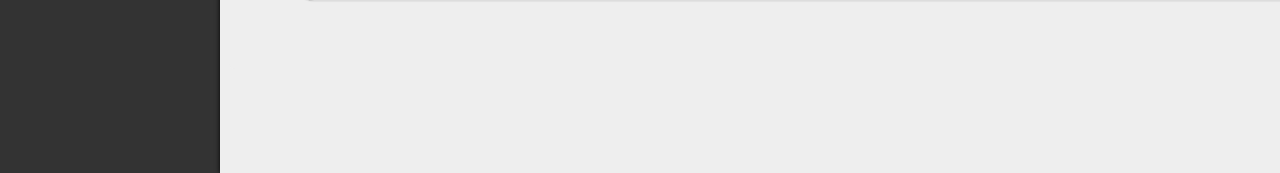
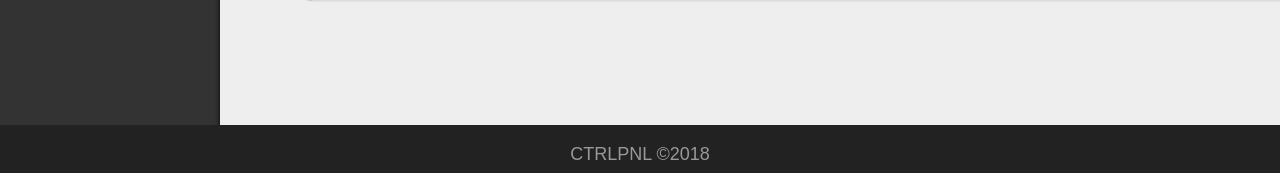
Before and after one commit to pernaess/ctrlpnl, a Django app: page /accounts/about/ in a window 1280 px wide; the page is wider, and only the part inside the window is pictured. Shown: the part 627-800 px from the top of that part. Run offline with Django 3.2, Linux system fonts and the light colour scheme; parts of the project's set-up code (start-up, migrations or seed data) failed here and were passed over; some libraries are stand-ins or nearby versions; some web fonts are replaced.

Commit message:
Added footer

```diff
--- a/tutorial/accounts/static/style.css
+++ b/tutorial/accounts/static/style.css
@@ -247,3 +247,20 @@ color:black;
     padding: 1em;
     border: 1px solid black;
 }
+
+/* CSS footer */
+
+.footer {
+   position: fixed;
+   left: 0;
+   bottom: 0;
+   width: 100%;
+   height: 4em;
+   background-color: #222222;
+   color: white;
+   text-align: center;
+}
+
+.footer p{
+    margin-top: 1em;
+}
--- a/tutorial/accounts/templates/base.html
+++ b/tutorial/accounts/templates/base.html
@@ -66,6 +66,8 @@
 
   </div>
 </div>
-
+<footer class="footer">
+    <h2>CTRLPNL ©2018</h2>
+</footer>
 </html>
  {% block javascript %}{% endblock %}
```
